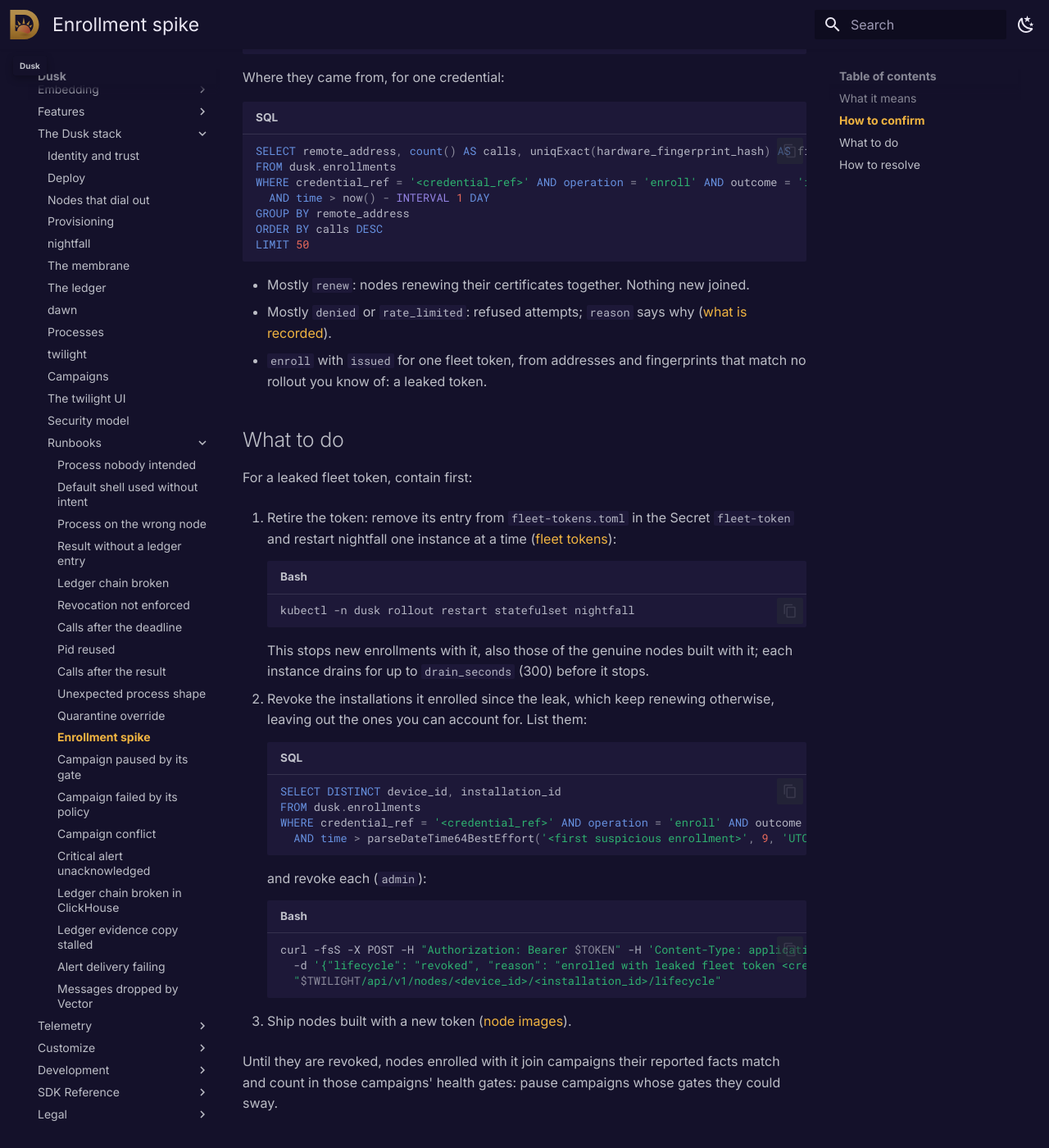
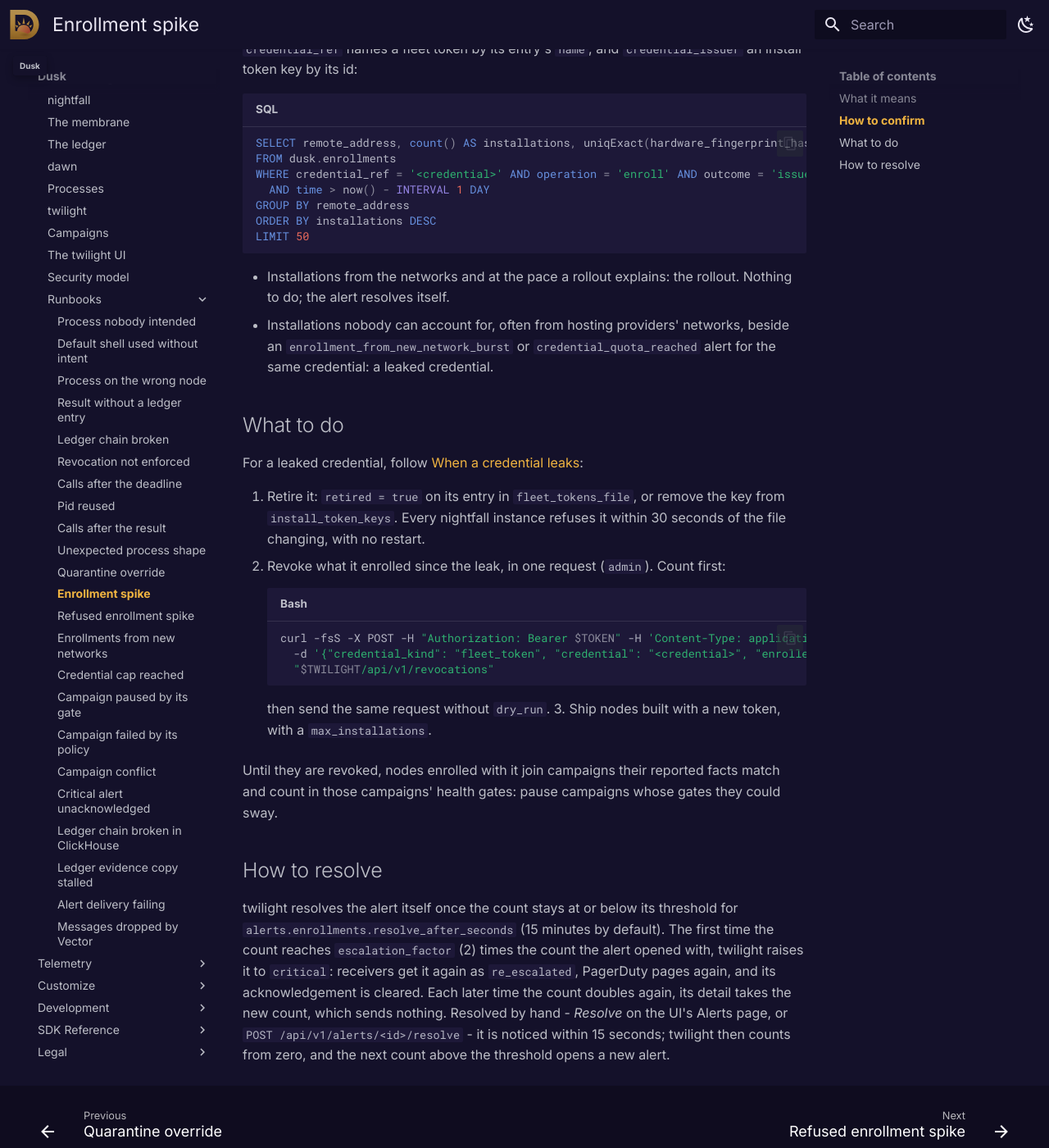
Before and after one commit to tomerze/dusk, an MkDocs documentation site: the page built from docs/docs/stack/runbooks/enrollment_rate.md, in a window 1280 px wide and 1400 px high, scrolled down 914 px. Shown: the whole window at 82% size. Built offline with MkDocs 1.6.1 and Material for MkDocs 9.7.7, drawn with Linux system fonts in a browser that asks for light colours; comment, search, counter and statistics services are not loaded; some of the changed text lies outside the part shown.

Commit message:
Update docs with runbooks for the new enrollment alerts
One page each for credential_quota_reached, denied_enrollments_spike
and enrollment_from_new_network_burst, named after the kind so that a
notification's runbook link finds it: what the alert means, how to
confirm it with which queries, what to do and how it resolves. The
enrollment_rate page now describes the alert counted per credential,
network and fleet against its baseline, with the live retirement and
the bulk revocation as what to do, and the runbook index lists all four.

````diff
--- a/docs/docs/stack/runbooks/enrollment_rate.md
+++ b/docs/docs/stack/runbooks/enrollment_rate.md
@@ -1,20 +1,30 @@
 # Enrollment spike
 
-Kind `enrollment_rate`, severity `high`. The twilight leader counts the records
-nightfall writes to `dusk.enrollments` per minute - every assign, enroll and
-renew, whatever its outcome - and raises this alert when one minute holds more
-than `alerts.enrollment_rate_per_minute` (600 by default). The detail carries
-`message`, `minute` (the first minute over the threshold) and `threshold`. One
-alert stays open at a time: a later minute over the threshold counts in
-`occurrences` and moves `last_seen_at`, and leaves `minute` as it was. It never
-resolves by itself.
+Kind `enrollment_rate`, severity `high`, then `critical` once its count doubles.
+The twilight leader counts the new
+installations nightfall issues - an `enroll` that was `issued`, never a renewal
+or a refusal - over the last five minutes (`alerts.enrollments.window_seconds`),
+for the whole fleet, for each credential and for each /24 or /48 network, and
+raises this alert when a count passes its threshold: the larger of its floor
+(`alerts.enrollments.issued_floors`: 100, 30 and 20) and four times
+(`baseline_factor`) the average for the same hour over the last seven days. Each
+has its own fingerprint: `enrollment_rate:fleet`,
+`enrollment_rate:credential:<credential_kind>:<credential>`,
+`enrollment_rate:network:<network>`, and `enrollment_rate:network` for the
+networks beyond the 10 that have an alert of their own (see
+[enrollment alerts](../twilight.md#enrollment-alerts)). The detail carries the
+`scope`, the `count`, the `threshold`, the `baseline`, the credential or the
+network, and the networks and credentials the count came from.
 
 ## What it means
 
-Many enrollment calls at once. A fleet token extracted from one node enrolls as
-many nodes as its holder likes, from as many addresses as they like
-([the fleet token](../security.md#the-fleet-token)); a large rollout, a burst of
-renewals or a flood of refused attempts looks the same in the count.
+Many new installations at once, with one credential, from one network, or
+across the fleet. A fleet token or an install token key extracted from one node
+enrolls as many nodes as its holder likes, from as many addresses as they like,
+up to the credential's `max_installations`
+([the fleet token](../security.md#the-fleet-token)); a large rollout looks the
+same in the count. Refused attempts raise
+[Refused enrollment spike](denied_enrollments_spike.md) instead.
 
 ## How to confirm
 
@@ -24,72 +34,44 @@ Read the alert:
 curl -fsS -H "Authorization: Bearer $TOKEN" "$TWILIGHT/api/v1/alerts/<id>"
 ```
 
-What the calls were, minute by minute, in ClickHouse
+Where one credential's installations came from, in ClickHouse
 ([where to run SQL](index.md#sql)); `credential_ref` names a fleet token by its
-entry's `name` and an install token by its subject:
+entry's `name`, and `credential_issuer` an install token key by its id:
 
 ```sql
-SELECT toStartOfMinute(time) AS minute, operation, outcome, credential_kind, credential_ref, count() AS calls
+SELECT remote_address, count() AS installations, uniqExact(hardware_fingerprint_hash) AS fingerprints, min(time) AS first_installation, max(time) AS last_installation
 FROM dusk.enrollments
-WHERE time > now() - INTERVAL 2 HOUR
-GROUP BY minute, operation, outcome, credential_kind, credential_ref
-ORDER BY minute, calls DESC
-```
-
-Where they came from, for one credential:
-
-```sql
-SELECT remote_address, count() AS calls, uniqExact(hardware_fingerprint_hash) AS fingerprints, min(time) AS first_call, max(time) AS last_call
-FROM dusk.enrollments
-WHERE credential_ref = '<credential_ref>' AND operation = 'enroll' AND outcome = 'issued'
+WHERE credential_ref = '<credential>' AND operation = 'enroll' AND outcome = 'issued'
   AND time > now() - INTERVAL 1 DAY
 GROUP BY remote_address
-ORDER BY calls DESC
+ORDER BY installations DESC
 LIMIT 50
 ```
 
-* Mostly `renew`: nodes renewing their certificates together. Nothing new
-  joined.
-* Mostly `denied` or `rate_limited`: refused attempts; `reason` says why
-  ([what is recorded](../provisioning.md#what-is-recorded)).
-* `enroll` with `issued` for one fleet token, from addresses and fingerprints
-  that match no rollout you know of: a leaked token.
+* Installations from the networks and at the pace a rollout explains: the
+  rollout. Nothing to do; the alert resolves itself.
+* Installations nobody can account for, often from hosting providers'
+  networks, beside an `enrollment_from_new_network_burst` or
+  `credential_quota_reached` alert for the same credential: a leaked credential.
 
 ## What to do
 
-For a leaked fleet token, contain first:
+For a leaked credential, follow
+[When a credential leaks](../provisioning.md#when-a-credential-leaks):
 
-1. Retire the token: remove its entry from `fleet-tokens.toml` in the Secret
-   `fleet-token` and restart nightfall one instance at a time
-   ([fleet tokens](../provisioning.md#fleet-tokens)):
-
-    ```sh
-    kubectl -n dusk rollout restart statefulset nightfall
-    ```
-
-    This stops new enrollments with it, also those of the genuine nodes built
-    with it; each instance drains for up to `drain_seconds` (300) before it
-    stops.
-
-2. Revoke the installations it enrolled since the leak, which keep renewing
-   otherwise, leaving out the ones you can account for. List them:
-
-    ```sql
-    SELECT DISTINCT device_id, installation_id
-    FROM dusk.enrollments
-    WHERE credential_ref = '<credential_ref>' AND operation = 'enroll' AND outcome = 'issued'
-      AND time > parseDateTime64BestEffort('<first suspicious enrollment>', 9, 'UTC')
-    ```
-
-    and revoke each (`admin`):
+1. Retire it: `retired = true` on its entry in `fleet_tokens_file`, or remove
+   the key from `install_token_keys`. Every nightfall instance refuses it within
+   30 seconds of the file changing, with no restart.
+2. Revoke what it enrolled since the leak, in one request (`admin`). Count first:
 
     ```sh
     curl -fsS -X POST -H "Authorization: Bearer $TOKEN" -H 'Content-Type: application/json' \
-      -d '{"lifecycle": "revoked", "reason": "enrolled with leaked fleet token <credential_ref>"}' \
-      "$TWILIGHT/api/v1/nodes/<device_id>/<installation_id>/lifecycle"
+      -d '{"credential_kind": "fleet_token", "credential": "<credential>", "enrolled_after": "<first suspicious enrollment>", "reason": "leaked fleet token", "dry_run": true}' \
+      "$TWILIGHT/api/v1/revocations"
     ```
 
-3. Ship nodes built with a new token ([node images](../deploy.md#node-images)).
+    then send the same request without `dry_run`.
+3. Ship nodes built with a new token, with a `max_installations`.
 
 Until they are revoked, nodes enrolled with it join campaigns their reported
 facts match and count in those campaigns' health gates: pause campaigns whose
@@ -97,7 +79,12 @@ gates they could sway.
 
 ## How to resolve
 
-Resolve it by hand once the burst is explained, or the token retired and its
-nodes revoked: *Resolve* on the UI's Alerts page, or
-`POST /api/v1/alerts/<id>/resolve`. The next minute over the threshold after
-that opens a new alert.
+twilight resolves the alert itself once the count stays at or below its
+threshold for `alerts.enrollments.resolve_after_seconds` (15 minutes by
+default). The first time the count reaches `escalation_factor` (2) times the
+count the alert opened with, twilight raises it to `critical`: receivers get it
+again as `re_escalated`, PagerDuty pages again, and its acknowledgement is
+cleared. Each later time the count doubles again, its detail takes the new
+count, which sends nothing. Resolved by hand - *Resolve* on the UI's Alerts page, or
+`POST /api/v1/alerts/<id>/resolve` - it is noticed within 15 seconds; twilight
+then counts from zero, and the next count above the threshold opens a new alert.
--- a/docs/mkdocs.yml
+++ b/docs/mkdocs.yml
@@ -119,6 +119,9 @@ nav:
           - Unexpected process shape: stack/runbooks/process_shape.md
           - Quarantine override: stack/runbooks/quarantine_override.md
           - Enrollment spike: stack/runbooks/enrollment_rate.md
+          - Refused enrollment spike: stack/runbooks/denied_enrollments_spike.md
+          - Enrollments from new networks: stack/runbooks/enrollment_from_new_network_burst.md
+          - Credential cap reached: stack/runbooks/credential_quota_reached.md
           - Campaign paused by its gate: stack/runbooks/campaign_paused_by_gate.md
           - Campaign failed by its policy: stack/runbooks/campaign_failed_by_policy.md
           - Campaign conflict: stack/runbooks/campaign_conflict.md
````
Also changed, not shown: docs/docs/stack/runbooks/credential_quota_reached.md (added, +73 -0 lines), docs/docs/stack/runbooks/denied_enrollments_spike.md (added, +88 -0 lines), docs/docs/stack/runbooks/enrollment_from_new_network_burst.md (added, +70 -0 lines), docs/docs/stack/runbooks/index.md (+4 -1 lines).
